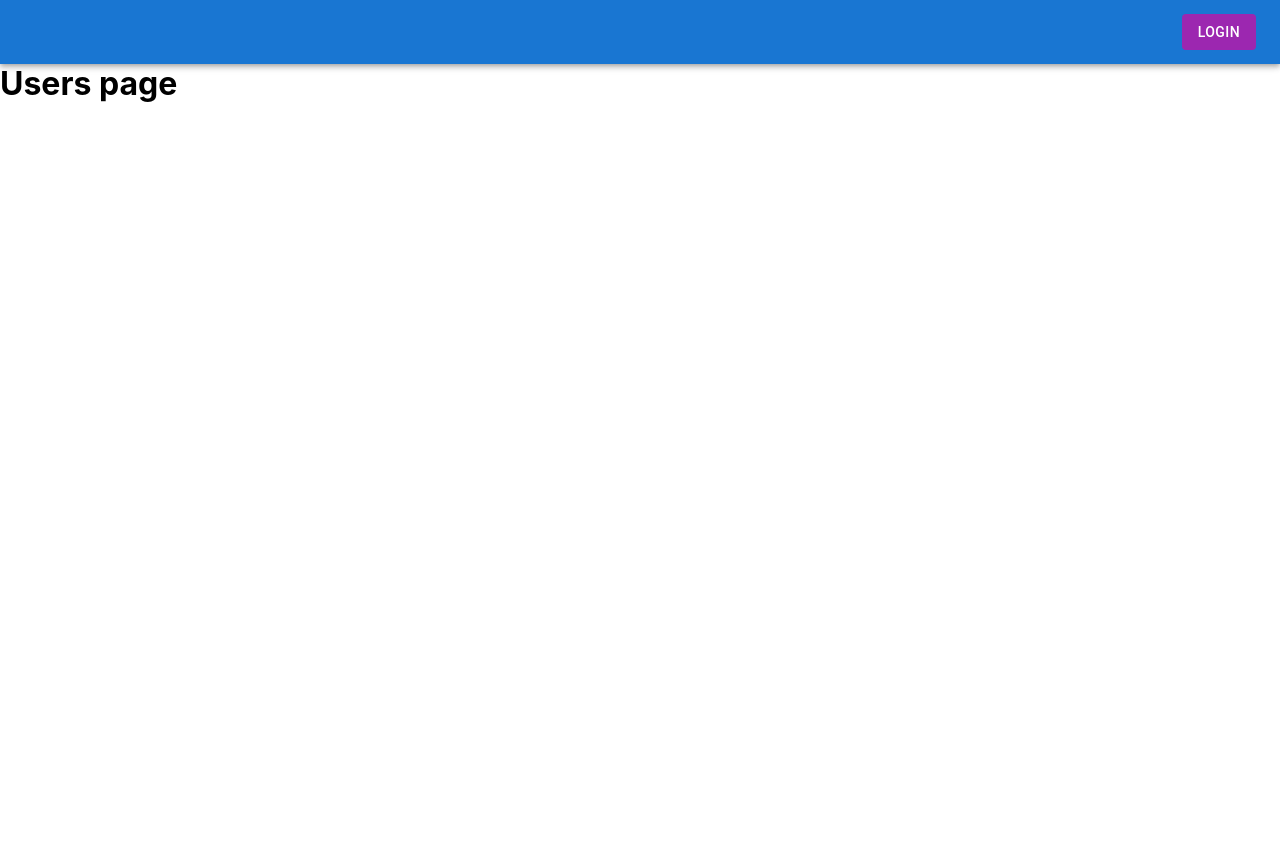
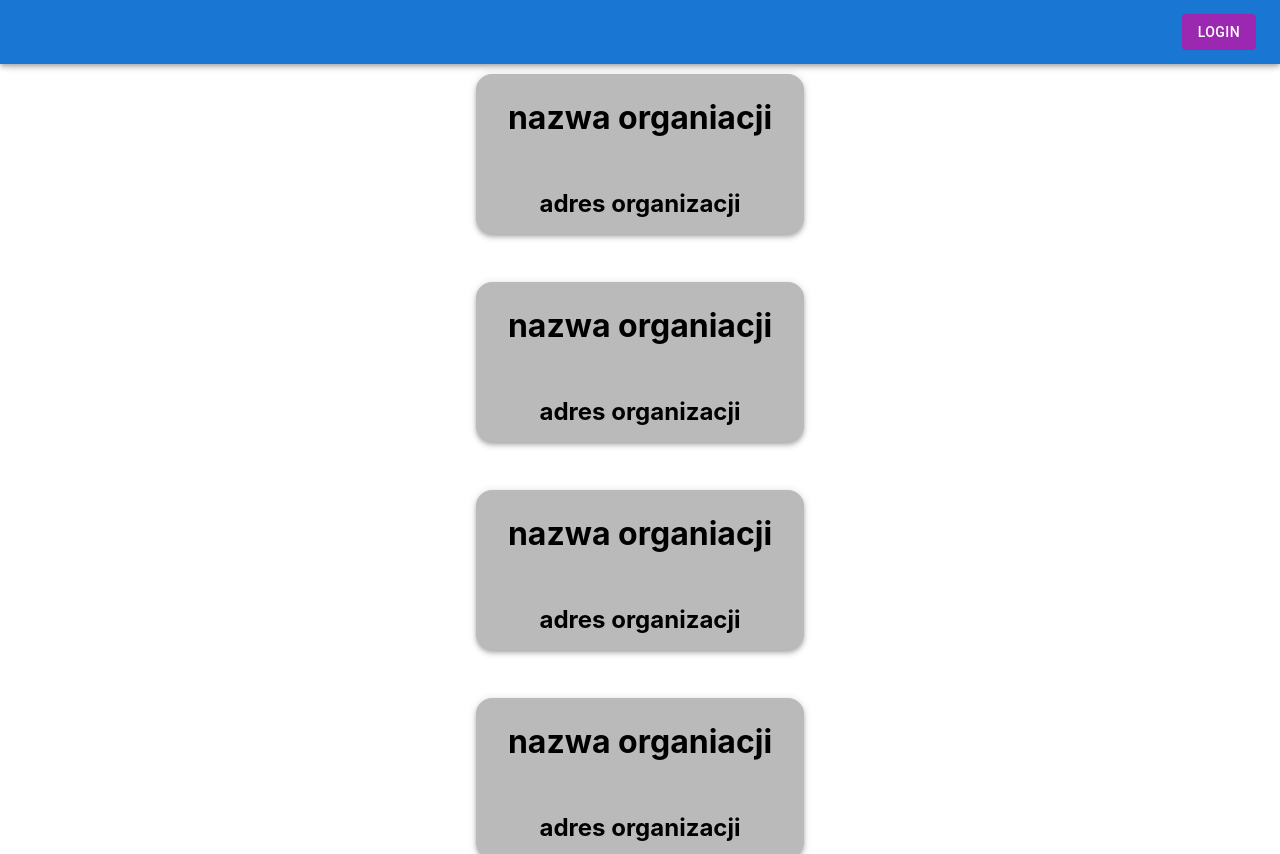
Before and after one commit to akai-org/pet-share-hackyeah-2021-frontend, a Next.js app: page /social/users in a window 1280 px wide. Shown: the top 854 px of the page. Before the commit the page ends 800 px from the top, so only its background shows below. Built offline with nearby package versions, Linux system fonts and the light colour scheme.

Commit message:
Added organisations list

```diff
--- a/components/topbar/index.tsx
+++ b/components/topbar/index.tsx
@@ -3,7 +3,7 @@ import AppBar from '@mui/material/AppBar';
 import Box from '@mui/material/Box';
 import Toolbar from '@mui/material/Toolbar';
 import Button from '@mui/material/Button';
-import Typography from '@mui/material/Typography'
+import Typography from '@mui/material/Typography';
 import { useAppContext } from '@context/AppContext';
 
 export const Topbar: FunctionComponent = () => {
@@ -11,14 +11,16 @@ export const Topbar: FunctionComponent = () => {
 
   return (
     <Box sx={{ flexGrow: 1 }}>
-            <AppBar position="static">
+      <AppBar position="fixed">
         <Toolbar>
           <Typography variant="h6" component="div" sx={{ flexGrow: 1 }}>
             {/* PetApp */}
           </Typography>
-                    <Button variant='contained' disableElevation color='secondary' onClick={fetchUser}>Login</Button>
+          <Button variant="contained" disableElevation color="secondary" onClick={fetchUser}>
+            Login
+          </Button>
         </Toolbar>
       </AppBar>
     </Box>
   );
-}
+};
--- a/pages/social/users.tsx
+++ b/pages/social/users.tsx
@@ -1,5 +1,33 @@
+import { Box, Container } from '@mui/material';
+import { Organisation } from '@components/organisation';
 import type { NextPage } from 'next';
 
-const Users: NextPage = () => <h1>Users page</h1>;
+const Users: NextPage = () => {
+  const organisations = [
+    { username: 'nazwa organiacji', address: 'adres organizacji' },
+    { username: 'nazwa organiacji', address: 'adres organizacji' },
+    { username: 'nazwa organiacji', address: 'adres organizacji' },
+    { username: 'nazwa organiacji', address: 'adres organizacji' },
+    { username: 'nazwa organiacji', address: 'adres organizacji' },
+  ];
+
+  return (
+    <Container
+      sx={{
+        display: 'flex',
+        flexDirection: 'column',
+        justifyContent: 'center',
+        alignItems: 'center',
+      }}
+    >
+      <Box sx={{ height: '50px' }} />
+      {organisations.map((org) => (
+        <Box sx={{ margin: '1.5em 0' }}>
+          <Organisation user={org} />
+        </Box>
+      ))}
+    </Container>
+  );
+};
 
 export default Users;
```
Lines whose indentation alone changed are shown as unchanged.
